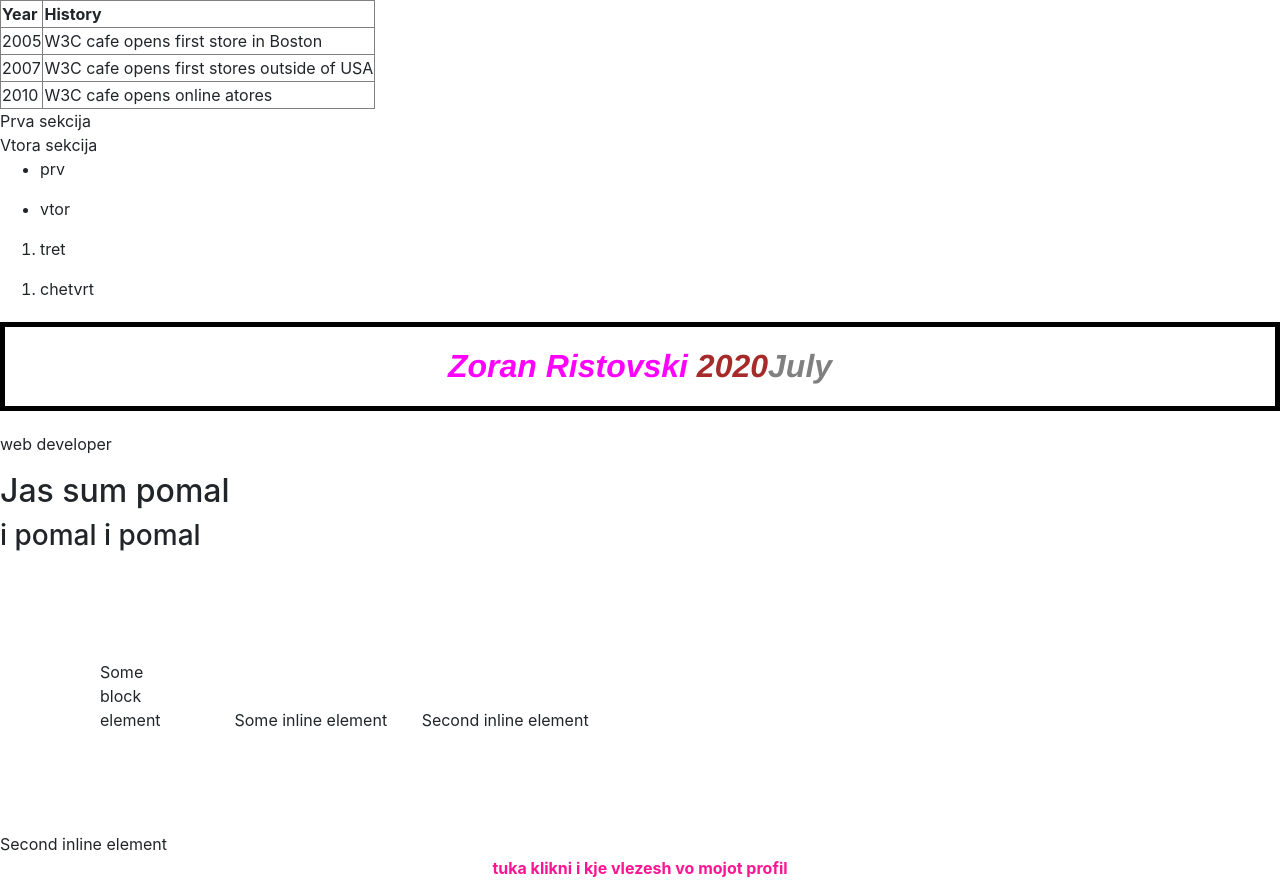
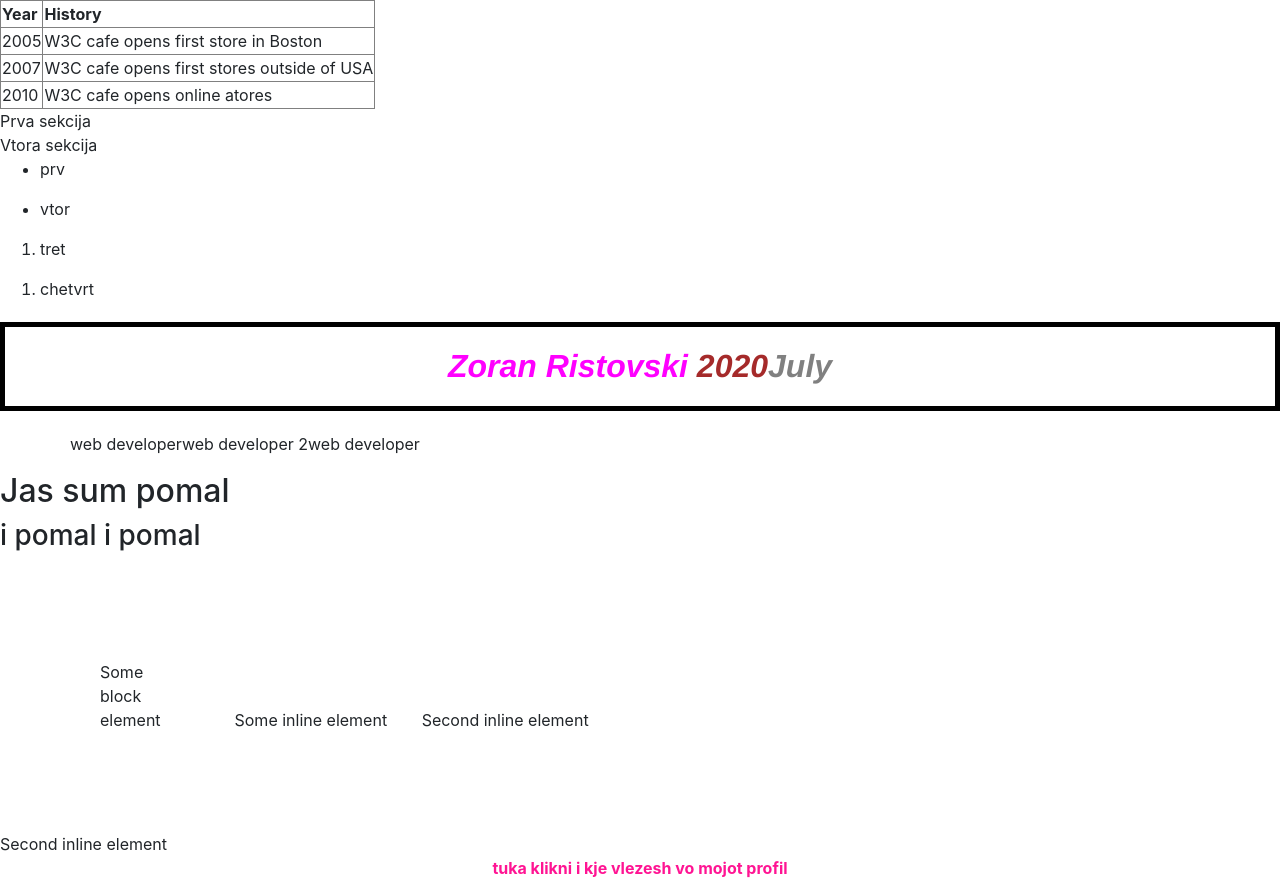
Before and after one commit to zoranrist/zoranrist, a website built with Parcel: page index.html in a window 1280 px wide. Shown: the top 883 px of the page. Built offline with nearby package versions, Linux system fonts and the light colour scheme.

Commit message:
bootstrap_library

```diff
--- a/index.html
+++ b/index.html
@@ -77,7 +77,13 @@
           >2020<strong class="double-inside">July</strong></span
         >
       </h1>
-      <p>web developer</p>
+      <div class="container">
+        <div class="row">
+          <p class="col=6">web developer</p>
+          <p class="col=6">web developer 2</p>
+          <p>web developer</p>
+        </div>
+      </div>
       <h2>Jas sum pomal</h2>
       <!-- Eve i za html eden komentar e takva e sintaksata na komentiranje -->
       <h3>i pomal i pomal</h3>
```
